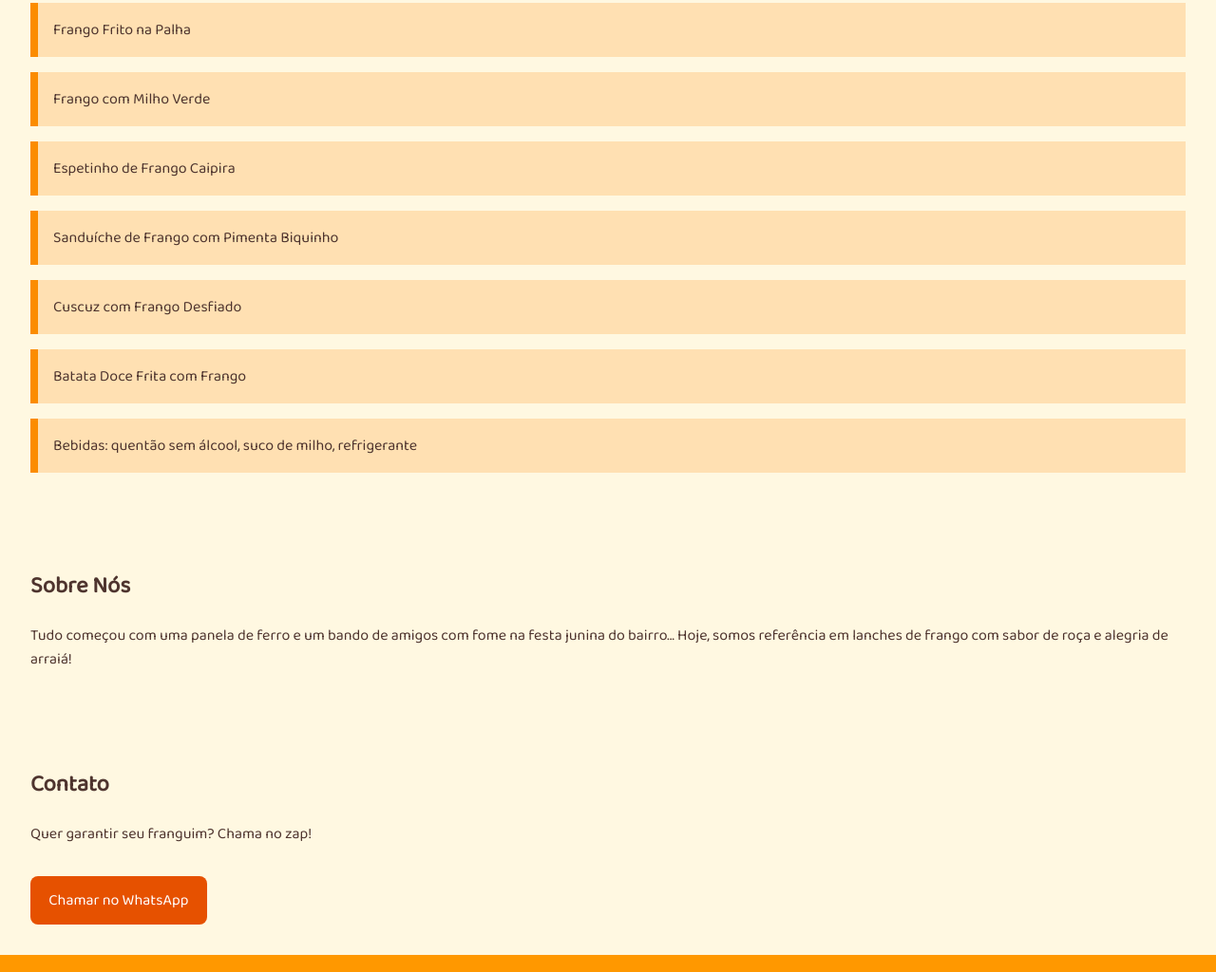
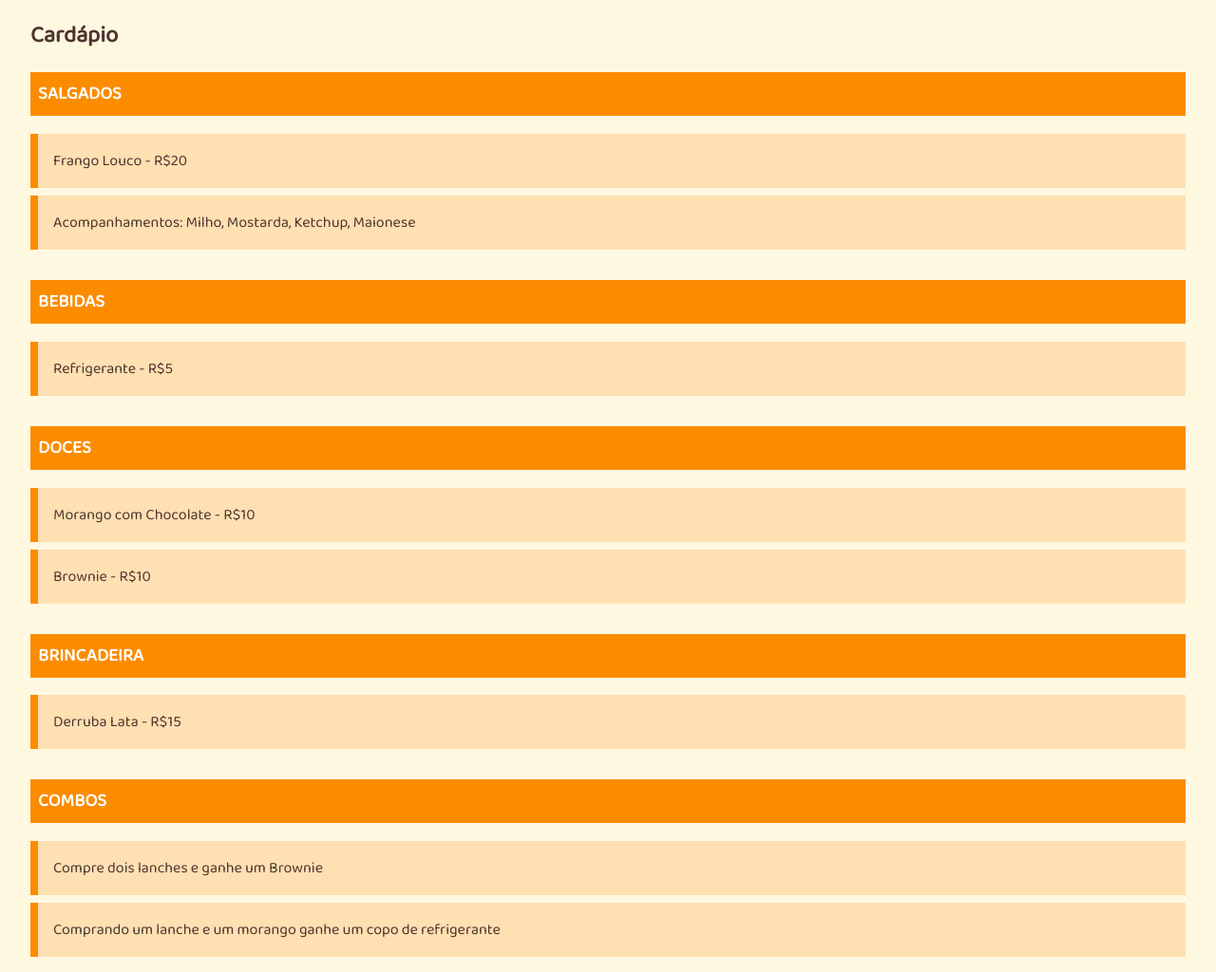
Before and after one commit to kaua90-bomm/arraia-do-frango, a plain HTML site: page index.html in a window 1280 px wide. Shown: the part 368-1392 px from the top of the page at 95% size. Drawn offline with Linux system fonts and the light colour scheme.

Commit message:
Update index.html

```diff
--- a/index.html
+++ b/index.html
@@ -14,11 +14,14 @@
     }
     header {
       background: #ff9800;
-      padding: 1rem;
+      padding: 2rem;
       text-align: center;
       color: white;
-      background-image: url('https://cdn.pixabay.com/photo/2017/06/30/03/14/festa-junina-2453456_960_720.png');
       background-size: cover;
+    }
+    header img {
+      max-width: 200px;
+      margin-bottom: 1rem;
     }
     header h1 {
       margin: 0;
@@ -40,9 +43,17 @@
     section {
       padding: 2rem;
     }
+    .categoria {
+      margin-bottom: 2rem;
+    }
+    .categoria h3 {
+      background: #fb8c00;
+      color: white;
+      padding: 0.5rem;
+    }
     .cardapio-item {
       background: #ffe0b2;
-      margin: 1rem 0;
+      margin: 0.5rem 0;
       padding: 1rem;
       border-left: 8px solid #fb8c00;
     }
@@ -68,6 +79,7 @@
 </head>
 <body>
   <header>
+    <img src="/mnt/data/cb9dfce8-3778-4c0b-996c-328330d632c6.jpg" alt="Logo Arraiá do Frango">
     <h1>Arraiá do Frango</h1>
     <p>O melhor frango do arraiá tá aqui!</p>
     <a class="btn" href="#cardapio">Ver Cardápio</a>
@@ -81,13 +93,34 @@
 
   <section id="cardapio">
     <h2>Cardápio</h2>
-    <div class="cardapio-item">Frango Frito na Palha</div>
-    <div class="cardapio-item">Frango com Milho Verde</div>
-    <div class="cardapio-item">Espetinho de Frango Caipira</div>
-    <div class="cardapio-item">Sanduíche de Frango com Pimenta Biquinho</div>
-    <div class="cardapio-item">Cuscuz com Frango Desfiado</div>
-    <div class="cardapio-item">Batata Doce Frita com Frango</div>
-    <div class="cardapio-item">Bebidas: quentão sem álcool, suco de milho, refrigerante</div>
+
+    <div class="categoria">
+      <h3>SALGADOS</h3>
+      <div class="cardapio-item">Frango Louco - R$20</div>
+      <div class="cardapio-item">Acompanhamentos: Milho, Mostarda, Ketchup, Maionese</div>
+    </div>
+
+    <div class="categoria">
+      <h3>BEBIDAS</h3>
+      <div class="cardapio-item">Refrigerante - R$5</div>
+    </div>
+
+    <div class="categoria">
+      <h3>DOCES</h3>
+      <div class="cardapio-item">Morango com Chocolate - R$10</div>
+      <div class="cardapio-item">Brownie - R$10</div>
+    </div>
+
+    <div class="categoria">
+      <h3>BRINCADEIRA</h3>
+      <div class="cardapio-item">Derruba Lata - R$15</div>
+    </div>
+
+    <div class="categoria">
+      <h3>COMBOS</h3>
+      <div class="cardapio-item">Compre dois lanches e ganhe um Brownie</div>
+      <div class="cardapio-item">Comprando um lanche e um morango ganhe um copo de refrigerante</div>
+    </div>
   </section>
 
   <section id="sobre">
```
